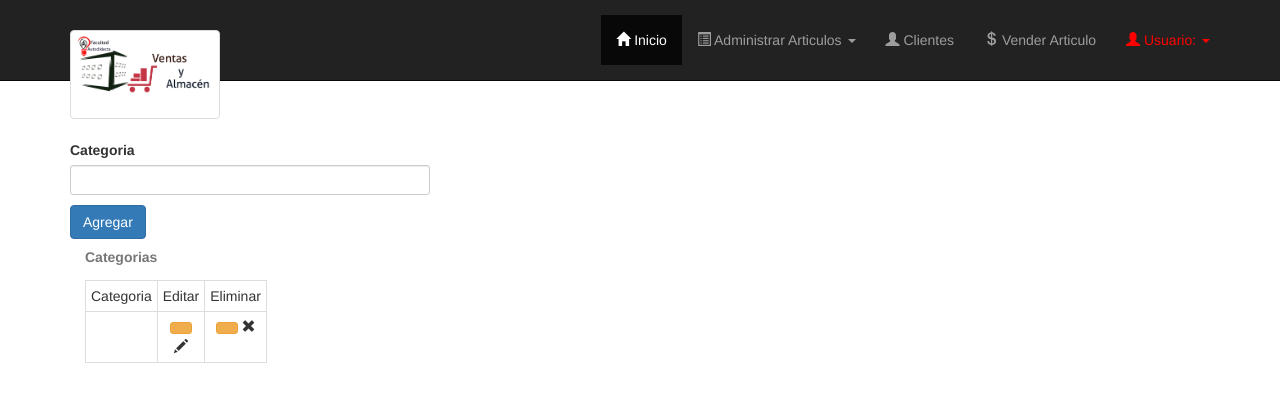
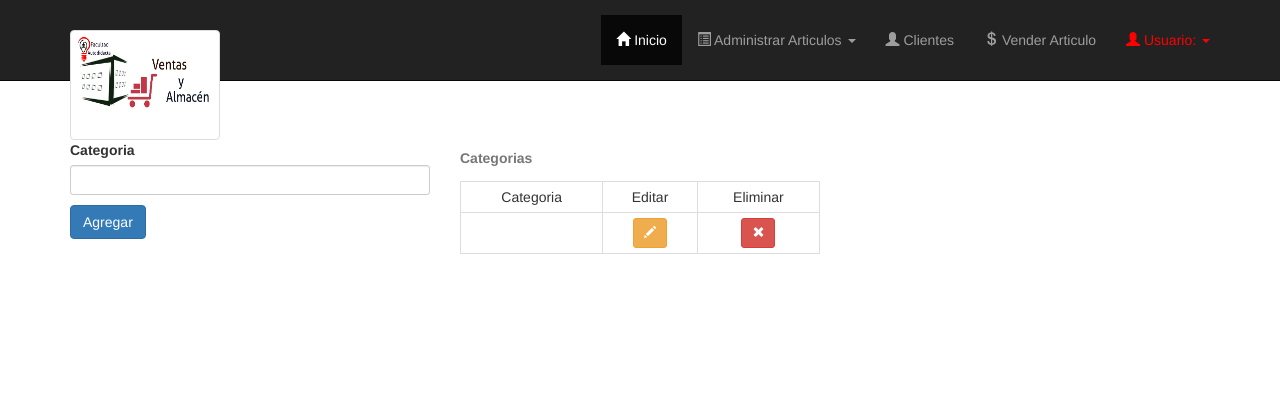
Before and after one commit to alejandroplt/sistema-ventas-almacen, a PHP site: page /vistas/categorias.php in a window 1280 px wide. Shown: the top 402 px of the page. Run offline with PHP 8.4, Linux system fonts and the light colour scheme; the visitor is signed in with stand-in values (Sample User, id 1).

Commit message:
categorias

```diff
--- a/vistas/categorias.php
+++ b/vistas/categorias.php
@@ -17,17 +17,15 @@
     <div class="container">
         <div class="row">
             <div class="col-sm-4">
-                <div class="col-col-sm-4">
                 <form id="frmCategorias">
                     <label>Categoria</label>
-                        <input type="text" class="form-control input-sm" name="categoria" id="categgoria">
+                    <input type="text" class="form-control input-sm" name="categoria" id="categoria">
                     <p></p>
                     <span class="btn btn-primary" id="btnAgregarCategoria">Agregar</span>
                 </form>
             </div>
             <div class="col-sm-4">
                 <div id="tablaCategoriaLoad"></div>
-                </div>
             </div>
         </div>
     </div>
@@ -38,20 +36,20 @@
 </html>
 
 <script type="text/javascript">
-$(document).ready(function() {
+$(document).ready(function(){
 
     $('#tablaCategoriaLoad').load("categorias/tablaCategorias.php");
 
-    $('btnAgregarCategoria').click(function() {
+    $('#btnAgregarCategoria').click(function() {
 
         vacios = validarFormVacio('frmCategorias');
 
         if (vacios > 0) {
-            alertify.alert("Debes llenar todos los campos");
+            alertify.alert("Mensaje","Debes llenar todos los campos");
             return false;
         }
 
-        datos = $('frmCategorias').serialize();
+        datos = $('#frmCategorias').serialize();
         $.ajax({
             type: "POST",
             data: datos,
--- a/vistas/categorias/tablaCategorias.php
+++ b/vistas/categorias/tablaCategorias.php
@@ -8,12 +8,14 @@
     <tr>
         <td></td>
         <td>
-            <span class="btn btn-warning btn-sm"></span>
-            <span class="glyphicon glyphicon-pencil"></span>
+            <span class="btn btn-warning btn-sm">
+                <span class="glyphicon glyphicon-pencil"></span>
+            </span>
         </td>
         <td>
-            <span class="btn btn-warning btn-sm"></span>
-            <span class="glyphicon glyphicon-remove"></span>
+            <span class="btn btn-danger btn-sm">
+                <span class="glyphicon glyphicon-remove"></span>
+            </span>
         </td>
     </tr>
 </table>
--- a/vistas/menu.php
+++ b/vistas/menu.php
@@ -77,10 +77,10 @@
 <script type="text/javascript">
 $(window).scroll(function() {
     if ($(document).scrollTop() > 150) {
-                alert('hi');
         $('.logo').height(200);
 
     } else {
         $('.logo').height(100);
+    }
 });
 </script>
```
Lines whose indentation alone changed are shown as unchanged.
